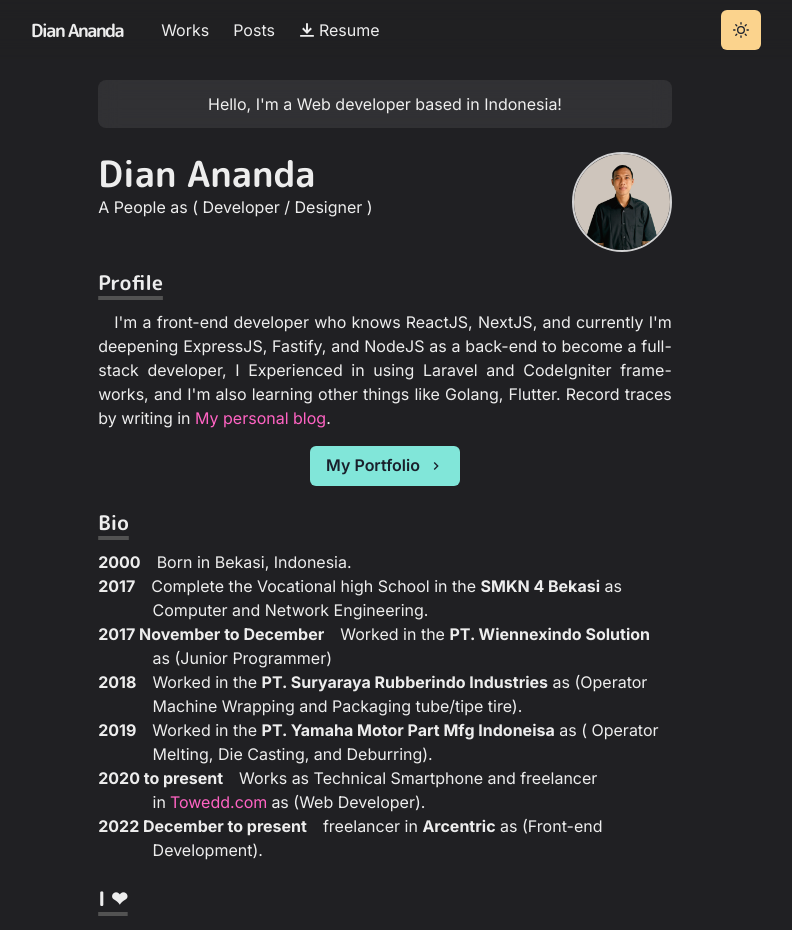
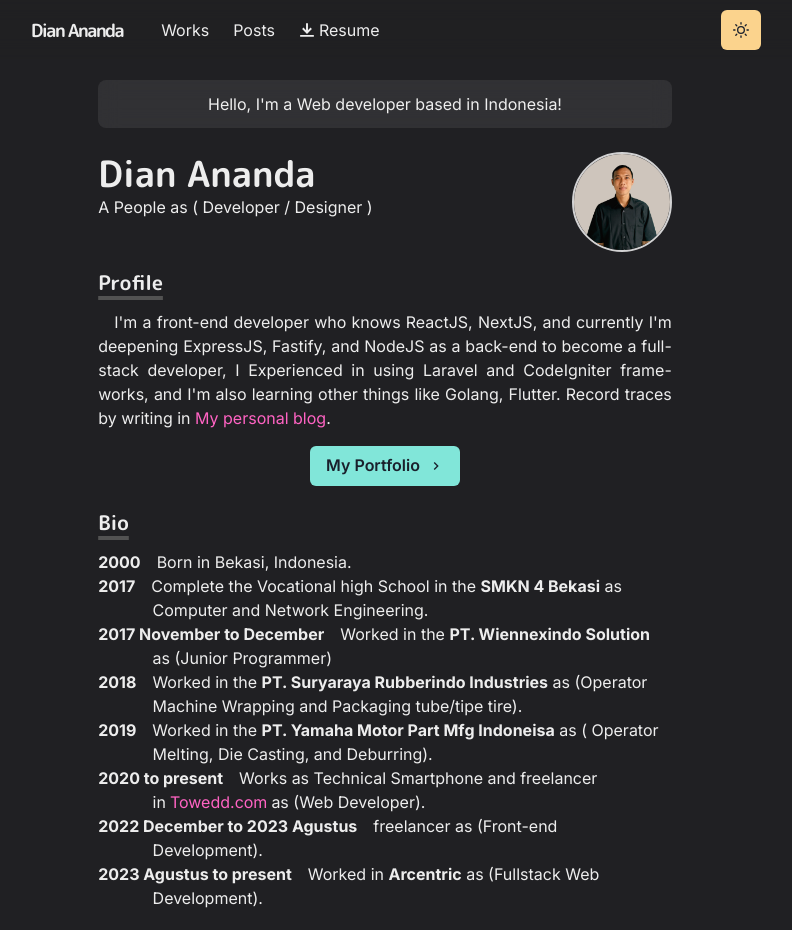
Before and after one commit to dionannd/dionannd-homepage, a Next.js app: page / in a window 1280 px wide. Shown: the top 930 px of the page, without its empty margins (255-1047 px from the left). Built offline with nearby package versions, Linux system fonts and the light colour scheme; no server answers.

Commit message:
fix(bio): add new job in bio

```diff
--- a/src/pages/index.js
+++ b/src/pages/index.js
@@ -144,8 +144,12 @@ const Home = () => {
             as (Web Developer).
           </BioSection>
           <BioSection>
-            <BioYear>2022 December to present</BioYear>
-            freelancer in <b>Arcentric</b> as (Front-end Development).
+            <BioYear>2022 December to 2023 Agustus</BioYear>
+            freelancer as (Front-end Development).
+          </BioSection>
+          <BioSection>
+            <BioYear>2023 Agustus to present</BioYear>
+            Worked in <b>Arcentric</b> as (Fullstack Web Development).
           </BioSection>
         </Section>
 
```
Also changed, not shown: 1 other file (tests, documents, lock files or other folders).
